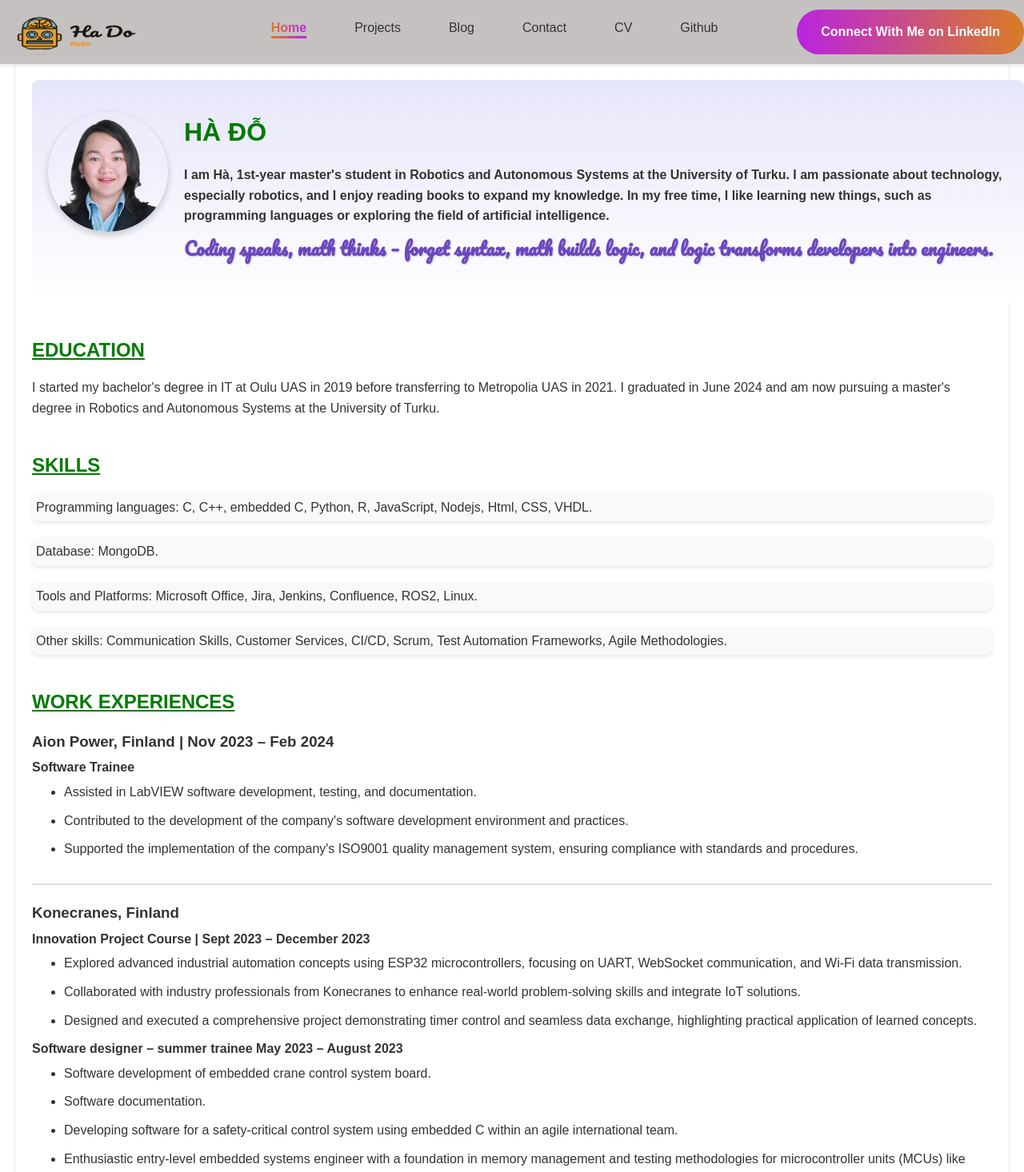
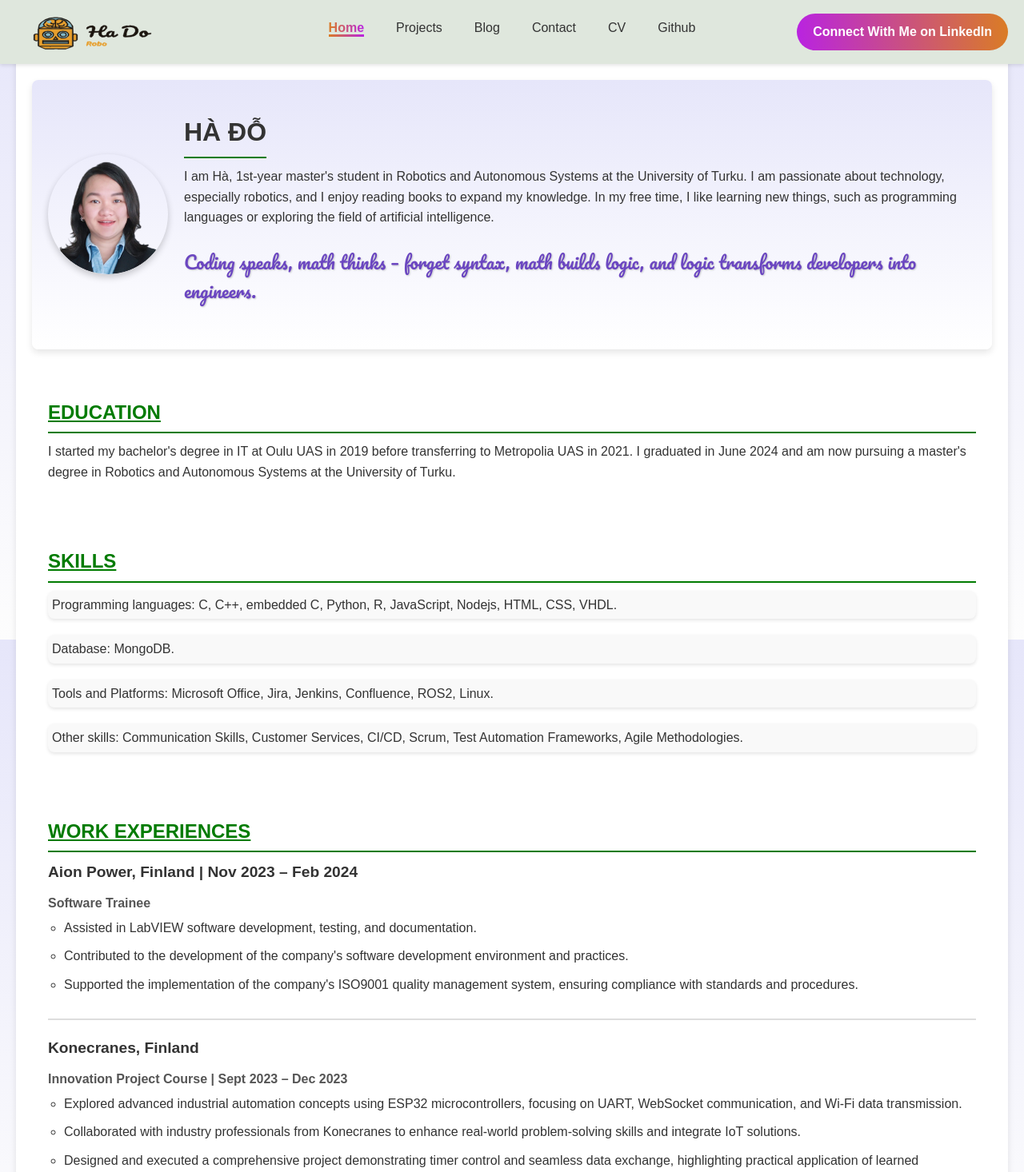
Before and after one commit to khanhhado1208/ha-portfolio, a React (Vite) app: page / in a window 1280 px wide. Shown: the top 1466 px of the page at 80% size. Built offline with nearby package versions, Linux system fonts and the light colour scheme; a web font is replaced by a local one.

Commit message:
update styles

```diff
--- a/src/Components/Contact/Contact.css
+++ b/src/Components/Contact/Contact.css
@@ -4,14 +4,14 @@
   align-items: flex-start;
   justify-content: space-between;
   gap: 50px;
-    padding: 50px;
+  padding: 40px;
   background: linear-gradient(to bottom, #e6e6fa, #fdfdfd);
   border-radius: 10px;
   box-shadow: 0 4px 8px rgba(0, 0, 0, 0.2);
   margin: 0 auto;
   max-width: 1200px;
   padding-top: 80px;
-    margin-top: 20px;
+  margin-top: 100px;
 }
 
 body {
--- a/src/Components/Header/Header.css
+++ b/src/Components/Header/Header.css
@@ -4,16 +4,18 @@
   z-index: 1000;
   display: flex;
   align-items: center;
-  justify-content: space-between;
-  padding: 0px;
+  justify-content: center; /* Center the entire content horizontally */
+  padding: 0 20px; /* Added horizontal padding for better spacing */
   height: 80px;
   width: 100%;
   box-sizing: border-box;
-  background-color: rgb(197, 193, 193);
+  background-color: rgb(223, 231, 221);
   box-shadow: 0 2px 4px rgba(0, 0, 0, 0.1);
 }
 
 .logo {
+  position: absolute;
+  left: 20px; /* Keep logo on the left */
   display: flex;
   align-items: center;
   cursor: pointer;
@@ -21,47 +23,39 @@
 
 .nav-container {
   display: flex;
-  justify-content: space-between;
+  justify-content: center; /* Center navigation menu */
   align-items: center;
   width: 100%;
-}
-
-.nav-container.active {
-  display: flex;
-  flex-direction: column;
-  gap: 20px;
-  background-color: rgb(197, 193, 193);
-  padding: 20px;
-  border-top: 1px solid #ccc;
 }
 
 .nav-menu {
   display: flex;
   list-style: none;
-  gap: 60px;
-  margin: auto;
+  gap: 40px; /* Adjust the spacing between links */
+  margin: 0; /* Ensure no extra margin */
+  padding: 0; /* Ensure no extra padding */
+  justify-content: center; /* Center the links */
 }
 
 .nav-menu li {
   position: relative;
   display: flex;
-  align-items: center;
+  align-items: center; /* Vertically center items */
   cursor: pointer;
   transition: all 0.3s ease;
 }
 
-.nav-menu li a {
+.nav-menu li a,
+.nav-menu li p {
+  font-size: 16px;
+  font-weight: 400;
   text-decoration: none;
   color: inherit;
+  display: inline-block;
+  line-height: 1; /* Consistent line height */
+  vertical-align: middle; /* Align text vertically */
 }
 
-.nav-menu li p,
-.nav-menu li a {
-  font-size: 16px;
-  font-weight: 400;
-}
-
-/* Gradient text for active menu */
 .nav-menu li.active p,
 .nav-menu li.active a {
   background: linear-gradient(90deg, #da7c25, #b923e1);
@@ -74,7 +68,7 @@
 .nav-menu li::after {
   content: "";
   position: absolute;
-  bottom: 0;
+  bottom: -3px; /* Adjusted to bring underline closer */
   left: 0;
   width: 0;
   height: 3px;
@@ -87,7 +81,6 @@
   width: 100%;
 }
 
-/* Hover effect */
 .nav-menu li:hover p,
 .nav-menu li:hover a {
   background: linear-gradient(90deg, #b923e1, #da7c25);
@@ -97,7 +90,9 @@
 
 /* Navigation Connect Button */
 .nav-connect {
-  padding: 15px 30px;
+  position: absolute;
+  right: 20px; /* Keep button on the far right */
+  padding: 10px 20px;
   border-radius: 50px;
   background: linear-gradient(267deg, #da7c25 0.36%, #b923e1);
   font-size: 16px;
@@ -189,4 +184,8 @@
   .nav-container.active {
     padding: 10px;
   }
+
+  .nav-menu li {
+    gap: 10px;
+  }
 }
--- a/src/Components/Header/Header.jsx
+++ b/src/Components/Header/Header.jsx
@@ -8,15 +8,19 @@ export const Header = () => {
   const navigate = useNavigate();
   const location = useLocation();
 
-  const isActive = (path) => location.pathname === path;
+  const isActive = (path) => {
+    if (path === "/blog") {
+      return location.pathname.startsWith("/blog");
+    }
+    return location.pathname === path;
+  };
 
   return (
-    <header id="home" className="header">
+    <header className="header">
       <div className="logo" onClick={() => navigate("/")}>
         <img src={logo} alt="Logo" style={{ width: "200px", height: "70px" }} />
       </div>
 
-      {/* Hamburger Menu */}
       <div
         className={`hamburger ${isMobileMenuOpen ? "active" : ""}`}
         onClick={() => setMobileMenuOpen(!isMobileMenuOpen)}
@@ -26,11 +30,10 @@ export const Header = () => {
         <div></div>
       </div>
 
-      {/* Navigation Menu */}
       <nav className={`nav-container ${isMobileMenuOpen ? "active" : ""}`}>
         <ul className="nav-menu">
           <li className={isActive("/") ? "active" : ""}>
-            <p onClick={() => navigate("/")}>Home</p>
+            <Link to="/">Home</Link>
           </li>
           <li className={isActive("/projects") ? "active" : ""}>
             <Link to="/projects">Projects</Link>
@@ -42,7 +45,7 @@ export const Header = () => {
             <Link to="/contact">Contact</Link>
           </li>
           <li>
-            <a href="/cv.pdf" download="Ha_Do_CV.pdf">
+            <a href="/cv.pdf" download>
               CV
             </a>
           </li>
@@ -56,13 +59,11 @@ export const Header = () => {
             </a>
           </li>
         </ul>
-
         <div className="nav-connect">
           <a
             href="https://www.linkedin.com/in/hakhanhdo/"
             target="_blank"
             rel="noopener noreferrer"
-            className="linkedin-link"
           >
             Connect With Me on LinkedIn
           </a>
--- a/src/Components/Hero/Hero.css
+++ b/src/Components/Hero/Hero.css
@@ -1,7 +1,7 @@
-/* General Styles */
+
 body {
   font-family: Arial, sans-serif;
-  background-color: linear-gradient(180deg, #e6e6fa, #f8f9fc);
+  background-image: linear-gradient(120deg, #a6c0fe 0%, #f68084 100%);
   margin: 0;
   padding: 0;
   color: #333;
@@ -23,26 +23,13 @@ body {
   display: flex;
   align-items: center;
   gap: 20px;
-  width: 100%;
-  max-width: 1200px;
-  padding: 40px 20px 30px;
-  border-radius: 8px;
-  background: linear-gradient(to bottom, #e6e6fa, #ffffff);
-  padding-bottom: 50px;
-  margin-bottom: 10px;
-  font-weight: bold;
-  margin: 0 auto;
-}
-.hero {
-  display: flex;
-  align-items: flex-start; /* Căn theo đầu dòng */
-  gap: 20px;
-  width: 100%;
+  width: auto;
   max-width: 1200px;
   padding: 40px 20px;
   border-radius: 8px;
   background: linear-gradient(to bottom, #e6e6fa, #ffffff);
-  margin: 0 auto;
+  margin-bottom: 20px;
+  box-shadow: 0 4px 8px rgba(0, 0, 0, 0.1);
 }
 
 .hero-image {
@@ -56,46 +43,29 @@ body {
   height: 100%;
   object-fit: cover;
   border-radius: 50%;
-}
-
-.hero-text {
-  flex: 1;
-  word-wrap: break-word;
-  overflow-y: auto;
-  max-height: 150px;
-}
-
-
-.hero-image img {
-  width: 150px;
-  height: 150px;
-  border-radius: 50%;
   box-shadow: 0 4px 8px rgba(0, 0, 0, 0.2);
 }
 
 .hero-content {
+  flex: 1;
   display: flex;
   flex-direction: column;
   align-items: flex-start;
-  font-weight: bold;
 }
 
 .hero-content h2 {
-  text-decoration: none;
   font-size: 2rem;
   font-weight: bold;
+  color: #333;
   margin-bottom: 10px;
-
 }
 
 .hero-content p {
-  margin-bottom: 10px;
+  margin-bottom: 15px;
 }
 
 .slogan-container {
-  display: flex;
-  align-items: center;
-  gap: 15px;
+  margin-top: 10px;
 }
 
 .slogan {
@@ -105,69 +75,32 @@ body {
   text-shadow: 1px 1px 2px rgba(0, 0, 0, 0.2);
 }
 
-.floating-img {
-  width: 40px;
-  height: 40px;
-  border-radius: 50%;
-  object-fit: cover;
-  box-shadow: 0 4px 8px rgba(0, 0, 0, 0.2);
-}
-
-/* Sections */
+/* Section Styles */
 .section {
   margin-top: 40px;
+  padding: 20px 0;
 }
 
 .section-content {
-  margin-left: 0;
-  padding-left: 0;
+  margin: 0 auto;
+  max-width: auto;
+  padding: 0 20px;
 }
 
 h2 {
   font-size: 1.5rem;
   color: #007b00;
+  margin-bottom: 10px;
   text-transform: uppercase;
-  margin-bottom: 10px;
-  display: inline-block;
+  border-bottom: 2px solid #007b00;
   padding-bottom: 5px;
-  border-bottom: none;
 }
 
 p {
   margin-bottom: 20px;
 }
 
-ul {
-  margin: 0;
-  padding-left: 40px;
-  list-style-type: disc;
-}
-
-ul li {
-  margin-bottom: 10px;
-  line-height: 1.6;
-}
-
-/* Work Experiences */
-.work-experience {
-  margin-bottom: 30px;
-  font-weight: normal;
-}
-
-.work-experience h4 {
-  font-size: 1.rem;
-  font-weight: normal;
-  margin: 5px 0;
-}
-
-.divider {
-  border: none;
-  border-top: 2px solid #ddd;
-  margin: 20px 0;
-  width: 100%;
-}
-
-/* Skills */
+/* Skills Section */
 .about-skills {
   display: grid;
   grid-template-columns: 1fr;
@@ -185,3 +118,84 @@ ul li {
   box-shadow: 0 2px 4px rgba(0, 0, 0, 0.1);
   font-weight: normal;
 }
+
+/* Work Experience Section */
+.work-experience {
+  margin-bottom: 30px;
+}
+
+.work-experience h3 {
+  font-size: 1.2rem;
+  font-weight: bold;
+  color: #333;
+  margin-bottom: 10px;
+}
+
+.work-experience h4 {
+  font-size: 1rem;
+  margin: 5px 0;
+  color: #555;
+}
+
+.work-experience ul {
+  margin: 0;
+  padding-left: 20px;
+}
+
+.work-experience ul li {
+  margin-bottom: 10px;
+  line-height: 1.6;
+}
+
+.divider {
+  border: none;
+  border-top: 2px solid #ddd;
+  margin: 20px 0;
+}
+
+/* Responsive Design */
+@media (max-width: 768px) {
+  .hero {
+    flex-direction: column;
+    align-items: center;
+    text-align: center;
+  }
+
+  .hero-image {
+    margin-bottom: 20px;
+  }
+
+  .slogan {
+    font-size: 1.2rem;
+  }
+
+  .about-skills {
+    grid-template-columns: 1fr;
+
+  }
+}
+
+.skills-list {
+  margin: 0;
+  padding-left: 40px;
+  list-style-type: circle;
+}
+
+.skills-list li {
+  margin-bottom: 10px;
+  line-height: 1.6;
+}
+
+@media (max-width: 480px) {
+  h2 {
+    font-size: 1.2rem;
+  }
+
+  .hero-content h2 {
+    font-size: 1.5rem;
+  }
+
+  .slogan {
+    font-size: 1rem;
+  }
+}
--- a/src/Components/Hero/Hero.jsx
+++ b/src/Components/Hero/Hero.jsx
@@ -1,9 +1,9 @@
 import React from "react";
 import "./Hero.css";
 import profile from "../../assets/profile.png";
+
 function Hero() {
   return (
-
     <div className="container">
       {/* Hero Section */}
       <div className="hero">
@@ -11,21 +11,15 @@ function Hero() {
           <img src={profile} alt="Profile" className="profile-img" />
         </div>
         <div className="hero-content">
-          <h2>
-            HÀ ĐỖ
-          </h2>
+          <h2>HÀ ĐỖ</h2>
           <p>
-            I am Hà, 1st-year master's student in Robotics and Autonomous Systems at the University of Turku. I am passionate about technology, especially robotics, and I enjoy reading books to
-            expand my knowledge. In my free time, I like learning new things, such as programming
-            languages or exploring the field of artificial intelligence.
+            I am Hà, 1st-year master's student in Robotics and Autonomous Systems at the University of Turku. I am passionate about technology, especially robotics, and I enjoy reading books to expand my knowledge. In my free time, I like learning new things, such as programming languages or exploring the field of artificial intelligence.
           </p>
           <div className="slogan-container">
-
             <p className="slogan">
               Coding speaks, math thinks – forget syntax, math builds logic, and logic transforms developers into engineers.
             </p>
           </div>
-
         </div>
       </div>
 
@@ -46,7 +40,7 @@ function Hero() {
         <div className="section-content">
           <h2><u>Skills</u></h2>
           <div className="about-skills">
-            <div className="about-skill">Programming languages: C, C++, embedded C, Python, R, JavaScript, Nodejs, Html, CSS, VHDL.</div>
+            <div className="about-skill">Programming languages: C, C++, embedded C, Python, R, JavaScript, Nodejs, HTML, CSS, VHDL.</div>
             <div className="about-skill">Database: MongoDB.</div>
             <div className="about-skill">Tools and Platforms: Microsoft Office, Jira, Jenkins, Confluence, ROS2, Linux.</div>
             <div className="about-skill">Other skills: Communication Skills, Customer Services, CI/CD, Scrum, Test Automation Frameworks, Agile Methodologies.</div>
@@ -63,25 +57,24 @@ function Hero() {
           <div className="work-experience">
             <h3><b>Aion Power, Finland | Nov 2023 – Feb 2024</b></h3>
             <h4><b>Software Trainee</b></h4>
-            <ul>
+            <ul className="skills-list">
               <li>Assisted in LabVIEW software development, testing, and documentation.</li>
               <li>Contributed to the development of the company's software development environment and practices.</li>
               <li>Supported the implementation of the company's ISO9001 quality management system, ensuring compliance with standards and procedures.</li>
             </ul>
           </div>
-          {/* Horizontal Line */}
           <hr className="divider" />
           {/* Konecranes */}
           <div className="work-experience">
             <h3><b>Konecranes, Finland</b></h3>
-            <h4><b>Innovation Project Course | Sept 2023 – December 2023</b></h4>
-            <ul>
-              <li>Explored advanced industrial automation concepts using ESP32 microcontrollers, focusing on UART, WebSocket communication, and Wi-Fi data transmission.</li>
+            <h4><b>Innovation Project Course | Sept 2023 – Dec 2023</b></h4>
+            <ul className="skills-list">
+            <li>Explored advanced industrial automation concepts using ESP32 microcontrollers, focusing on UART, WebSocket communication, and Wi-Fi data transmission.</li>
               <li>Collaborated with industry professionals from Konecranes to enhance real-world problem-solving skills and integrate IoT solutions.</li>
               <li>Designed and executed a comprehensive project demonstrating timer control and seamless data exchange, highlighting practical application of learned concepts.</li>
             </ul>
-            <h4><b>Software designer – summer trainee May 2023 – August 2023</b></h4>
-            <ul>
+            <h4><b>Software Designer – Summer Trainee | May 2023 – Aug 2023</b></h4>
+            <ul className="skills-list">
               <li>Software development of embedded crane control system board.</li>
               <li>Software documentation.</li>
               <li>Developing software for a safety-critical control system using embedded C within an agile international team.</li>
@@ -90,12 +83,14 @@ function Hero() {
           </div>
         </div>
       </div>
+
       {/* Projects Section */}
       <div className="section">
         <div className="section-content">
           <h2><u>Projects</u></h2>
           <p>
-            In my free time, I enjoy exploring new technologies to enhance my skills. Currently, I am learning ROS2 with C++ and working on a small project to deepen my understanding. Additionally, I have taken minor courses in data analysis, as I am particularly interested in AI, machine learning, and computer vision, which can be applied to robotics to make robots smarter and more human-friendly.
+            I enjoy exploring new technologies to enhance my skills. Currently, I am learning ROS2 with C++ and working on a small project to deepen my understanding.
+            Additionally, I have taken courses in data analysis, with a keen interest in AI, machine learning, and computer vision, aiming to apply these to robotics.
           </p>
         </div>
       </div>
--- a/src/Pages/Blog/Blog.css
+++ b/src/Pages/Blog/Blog.css
@@ -18,7 +18,7 @@
   border: 1px solid #ddd;
   border-radius: 8px;
   overflow: hidden;
-  width: 400px;
+  width: 400px; /* Default width for larger screens */
   box-shadow: 0 4px 10px rgba(0, 0, 0, 0.1);
   text-align: center;
 }
@@ -54,58 +54,26 @@
   text-decoration: underline;
 }
 
-.body {
+body {
   background: linear-gradient(180deg, #e6e6fa, #fdfdfd);
 }
 
-/* Mobile Responsive */
-@media (max-width: 768px) {
-
-  /* Change collumn in small screem*/
-  .blog-item {
-    width: calc(50% - 1rem);
-    /* 2 column on tablet */
-  }
-}
-
-@media (max-width: 480px) {
-
-  /* Change collumn in smaller screem*/
-  .blog-item {
-    width: 100%
-      /* 1 column on mobile */
-  }
-
-  .blog-content h2 {
-    font-size: 1.2rem;
-    /* resize font for tittle */
-  }
-
-  .blog-content .blog-date {
-    font-size: 0.8rem;
-    /* resize font for date */
-  }
-
-  .read-more {
-    font-size: 0.9rem;
-    /* resize font for "Read More" */
-  }
-
-  .blog-thumbnail {
-    height: 150px;
-    /* resize height for photo */
-  }
-}
-
+/* Media Queries */
 @media (max-width: 768px) {
   .blog-container {
     padding: 10px;
-    /* Reduce padding */
   }
 
   .blog-list {
     gap: 10px;
-    /* Reduce distance */
+  }
+
+  .blog-item {
+    width: calc(50% - 1rem); /* Two columns on smaller screens */
+  }
+
+  .blog-thumbnail {
+    height: 150px; /* Resize height for smaller screens */
   }
 }
 
@@ -117,4 +85,20 @@
   .blog-list {
     gap: 5px;
   }
+
+  .blog-item {
+    width: 100%; /* Single column on mobile */
+  }
+
+  .blog-content h2 {
+    font-size: 1.2rem; /* Adjust font size */
+  }
+
+  .blog-content .blog-date {
+    font-size: 0.8rem;
+  }
+
+  .read-more {
+    font-size: 0.9rem;
+  }
 }
--- a/src/Pages/Blog/BlogDetail.css
+++ b/src/Pages/Blog/BlogDetail.css
@@ -1,19 +1,64 @@
-.download-section {
-  margin-top: 20px;
+.blog-detail {
+  max-width: 100%;
+  width: 100%;
+  margin: 0;
+  padding: 20px;
+  box-sizing: border-box;
+  background-color: #f4f4f4;
 }
 
-.download-section h3 {
-  font-size: 1.5em;
+.blog-detail h1 {
+  font-size: 2rem;
+  margin-bottom: 10px;
+  color: #333; /* Adjust text color for readability */
+}
+
+.blog-date {
+  font-size: 0.9rem;
+  color: #888;
+  margin-bottom: 20px;
+}
+
+.blog-content {
+  max-width: 100%;
+  width: 100%;
+  margin: 0 auto; /* Center the content horizontally */
+  padding: 20px;
+  box-sizing: border-box;
+  background-color: #f8faf9;
+  border-radius: 8px;
+  box-shadow: 0 4px 8px rgba(0, 0, 0, 0.1);
+}
+
+.download-section,
+.source-code-section {
+  margin-top: 30px;
+}
+
+.download-section h3,
+.source-code-section h3 {
+  font-size: 1.5rem;
+  margin-bottom: 15px;
+  color: #333;
+}
+
+.download-link,
+.source-code-link {
+  color: #0056b3;
+  text-decoration: none;
+  font-size: 1rem;
+}
+
+.download-link:hover,
+.source-code-link:hover {
+  text-decoration: underline;
+}
+
+ul {
+  list-style: none;
+  padding: 0;
+}
+
+ul li {
   margin-bottom: 10px;
 }
-
-.download-link {
-  color: #0056b3;
-  text-decoration: none;
-  transition: color 0.2s ease-in-out;
-}
-
-.download-link:hover {
-  color: #0056b3;
-  text-decoration: underline;
-}
--- a/src/Pages/Blog/blogsData.js
+++ b/src/Pages/Blog/blogsData.js
@@ -17,7 +17,6 @@ export const blogsData = [
       },
     ],
   },
-
   {
     id: "2",
     title: "Bayesian Probabilistic Programming in R",
@@ -29,7 +28,7 @@ export const blogsData = [
       {
         fileName: "Source Code on GitHub",
         filePath: "https://github.com/khanhhado1208/Bayesian-Probabilistic-programming",
-      }
+      },
     ],
   },
 ];
```
Also changed, not shown: src/Pages/Blog/BlogDetail.jsx (+10 -3 lines). Lines whose indentation alone changed are shown as unchanged.
